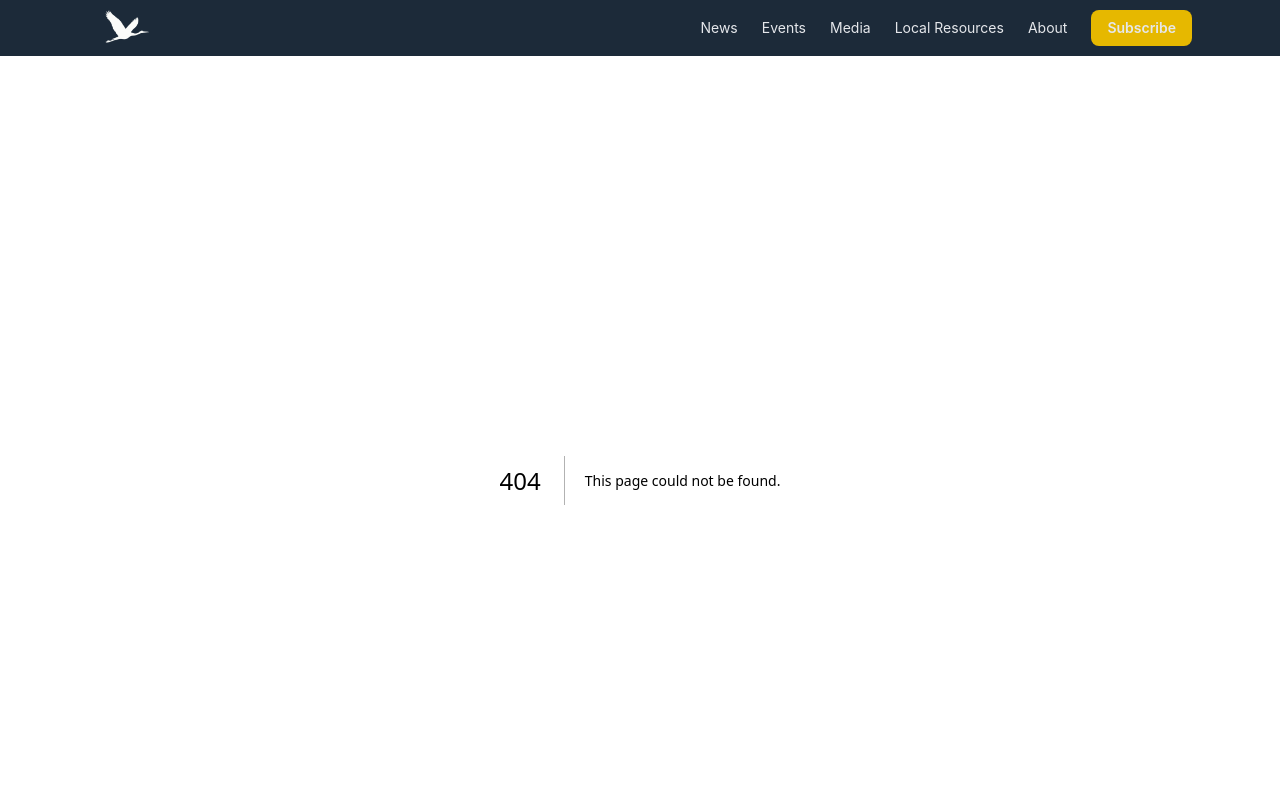
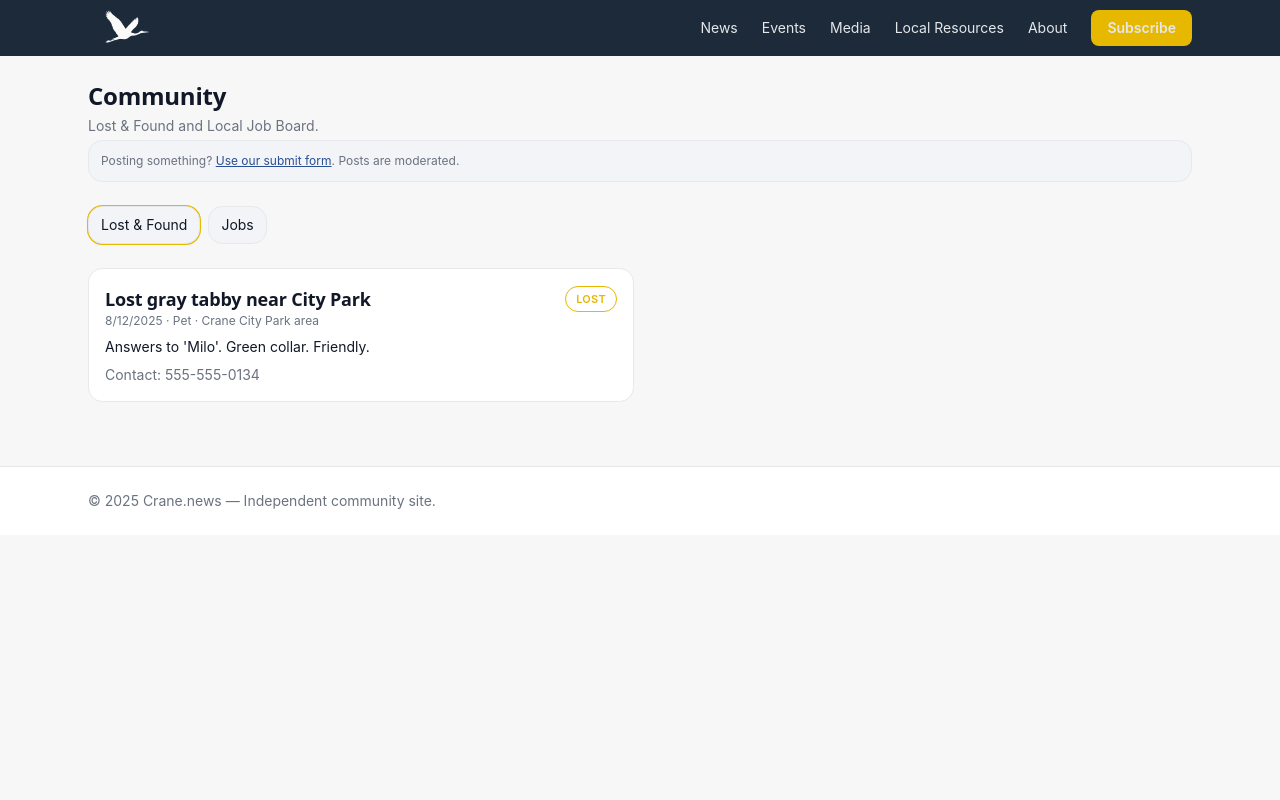
Before and after one commit to WarmMilkCodes/crane-news, a Next.js app: page /community in a window 1280 px wide. Before the commit this address had no page. Shown: the top 800 px of the page. Built offline with nearby package versions, Linux system fonts and the light colour scheme.

Commit message:
Create page.tsx

```diff
--- /dev/null
+++ b/src/app/community/page.tsx
@@ -0,0 +1,102 @@
+"use client";
+
+import { useMemo, useState } from "react";
+import { jobs, lostFound, type JobPost, type LostFoundPost } from "@/data/community";
+
+export const metadata = {
+  title: "Community — Crane.news",
+  description: "Lost & Found and Local Job Board for Crane, MO.",
+};
+
+type TabKey = "lost-found" | "jobs";
+
+function LostFoundCard({ p }: { p: LostFoundPost }) {
+  return (
+    <div className="card p-4">
+      <div className="flex items-center justify-between">
+        <div className="h-serif text-lg">{p.title}</div>
+        <span className="tag tag--gold">{p.type}</span>
+      </div>
+      <div className="text-xs text-[var(--color-muted)]">
+        {new Date(p.date).toLocaleDateString()} · {p.category}{p.location ? ` · ${p.location}` : ""}
+      </div>
+      {p.notes && <p className="mt-2 text-sm">{p.notes}</p>}
+      <div className="mt-2 text-sm">
+        {p.contact && <span className="text-[var(--color-muted)]">Contact: {p.contact}</span>}
+      </div>
+    </div>
+  );
+}
+
+function JobCard({ p }: { p: JobPost }) {
+  return (
+    <div className="card p-4">
+      <div className="flex items-center justify-between">
+        <div className="h-serif text-lg">{p.title}</div>
+        <span className="tag tag--gold">{p.type}</span>
+      </div>
+      <div className="text-xs text-[var(--color-muted)]">
+        {new Date(p.date).toLocaleDateString()} · {p.company}{p.location ? ` · ${p.location}` : ""}
+      </div>
+      {p.notes && <p className="mt-2 text-sm">{p.notes}</p>}
+      <div className="mt-2 text-sm flex items-center gap-3">
+        {p.pay && <span className="font-medium">{p.pay}</span>}
+        {p.contact && <span className="text-[var(--color-muted)]">Apply: {p.contact}</span>}
+      </div>
+    </div>
+  );
+}
+
+export default function CommunityPage() {
+  const [tab, setTab] = useState<TabKey>("lost-found");
+
+  const lf = useMemo(
+    () => [...lostFound].sort((a, b) => +new Date(b.date) - +new Date(a.date)),
+    []
+  );
+  const jb = useMemo(
+    () => [...jobs].sort((a, b) => +new Date(b.date) - +new Date(a.date)),
+    []
+  );
+
+  return (
+    <section className="space-y-6">
+      <header className="space-y-1">
+        <h1 className="h-serif text-2xl">Community</h1>
+        <p className="text-sm text-[var(--color-muted)]">Lost & Found and Local Job Board.</p>
+        <div className="panel p-3 text-xs text-[var(--color-muted)]">
+          Posting something? <a href="/submit" className="underline">Use our submit form</a>. Posts are moderated.
+        </div>
+      </header>
+
+      <div className="flex gap-2">
+        <button
+          className={`panel px-3 py-2 text-sm ${tab === "lost-found" ? "ring-1 ring-[var(--color-accent,#22d3ee)]" : ""}`}
+          onClick={() => setTab("lost-found")}
+        >
+          Lost &amp; Found
+        </button>
+        <button
+          className={`panel px-3 py-2 text-sm ${tab === "jobs" ? "ring-1 ring-[var(--color-accent,#22d3ee)]" : ""}`}
+          onClick={() => setTab("jobs")}
+        >
+          Jobs
+        </button>
+      </div>
+
+      {tab === "lost-found" ? (
+        <section className="grid md:grid-cols-2 gap-3">
+          {lf.length ? lf.map(p => <LostFoundCard key={p.id} p={p} />) : (
+            <div className="panel p-3 text-sm">No posts yet.</div>
+          )}
+        </section>
+      ) : (
+        <section className="grid md:grid-cols-2 gap-3">
+          {jb.length ? jb.map(p => <JobCard key={p.id} p={p} />) : (
+            <div className="panel p-3 text-sm">No job posts yet.</div>
+          )}
+        </section>
+      )}
+    </section>
+  );
+}
```
